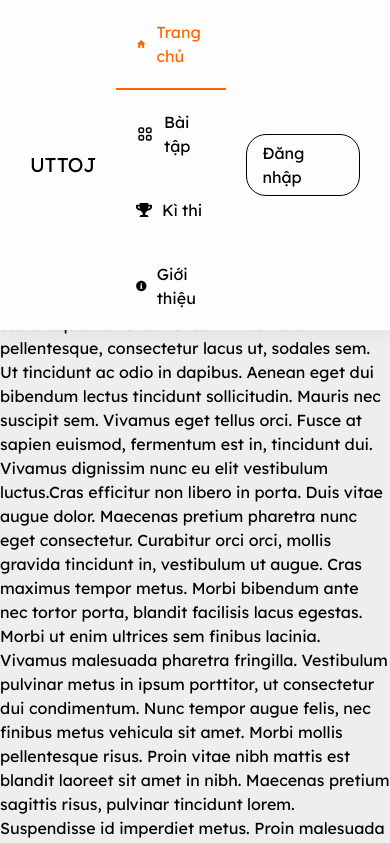
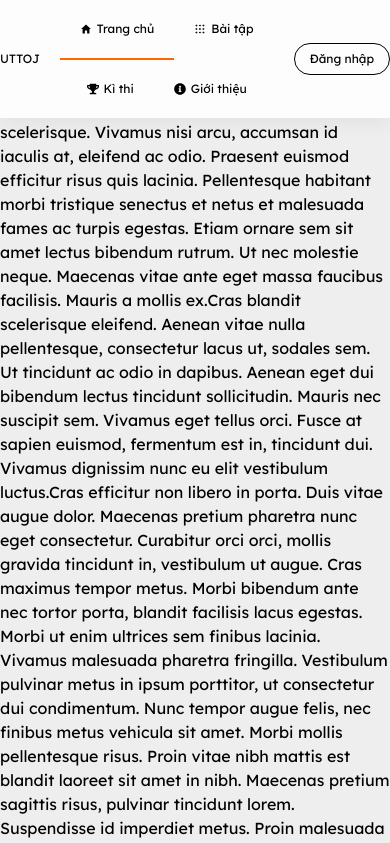
Before and after one commit to duy2kzcuber/Online-judge-fe, a Next.js app: page / in a window 390 px wide. Shown: the top 843 px of the page. Built offline with nearby package versions, Linux system fonts and the light colour scheme.

Commit message:
responsive header

```diff
--- a/src/app/components/header/Header.tsx
+++ b/src/app/components/header/Header.tsx
@@ -5,13 +5,15 @@ export const Header = () => {
 
   return (
     <>
-      <div className="flex gap-[20px] px-[30px] md:px-[15px] bg-[#FDFDFD] shadow-[0_4px_20px_rgba(0,0,0,0.06)] fixed w-full mb-[100px]">
-        <div className="text-center justify-center items-center flex text-[20px]">
-          UTTOJ
+      <header className="bg-[#FDFDFD] shadow-[0_4px_20px_rgba(0,0,0,0.06)] fixed w-full  ">
+        <div className="container md:gap-[20px] gap-[10px] flex flex-1">
+          <div className="text-center justify-center items-center flex text-[12px] md:text-[20px]">
+            UTTOJ
+          </div>
+          <HeaderMenu />
+          <HeaderAccount />
         </div>
-        <HeaderMenu />
-        <HeaderAccount/>
-      </div>
+      </header>
     </>
 
   )
--- a/src/app/components/header/HeaderAccount.tsx
+++ b/src/app/components/header/HeaderAccount.tsx
@@ -8,7 +8,7 @@ export const HeaderAccount = () => {
       {
         !isLogin && (
           <div className="flex items-center justify-center">
-            <Link href="/login" className="border-[0.8px] rounded-[20px] px-[15px] py-[6px] hover:border-oj-orange hover:text-oj-orange">Đăng nhập</Link>
+            <Link href="/login" className="border-[0.8px] rounded-[20px] px-[15px] py-[6px] hover:border-oj-orange hover:text-oj-orange text-[12px] md:text-[16px]">Đăng nhập</Link>
           </div>
         )
       }
--- a/src/app/components/header/HeaderMenu.tsx
+++ b/src/app/components/header/HeaderMenu.tsx
@@ -4,12 +4,13 @@ import { IoMdHome } from "react-icons/io";
 import { FaInfoCircle, FaTrophy } from "react-icons/fa";
 import Link from "next/link";
 import { usePathname } from "next/navigation";
+import { TbGridDots } from "react-icons/tb";
 
 
 export const HeaderMenu = () => {
   const navLinks = [
     { id: 1, title: "Trang chủ ", href: "/", icon: <IoMdHome /> },
-    { id: 2, title: "Bài tập", href: "/bai-tap", icon: <HiOutlineViewGrid size={24} /> },
+    { id: 2, title: "Bài tập", href: "/bai-tap", icon: <TbGridDots /> },
     { id: 3, title: "Kì thi", href: "/ki-thi", icon: <FaTrophy /> },
     { id: 4, title: "Giới thiệu", href: "/gioi-thieu", icon: <FaInfoCircle /> },
   ];
@@ -19,12 +20,12 @@ export const HeaderMenu = () => {
 
   return (
     <>
-      <ul className="flex flex-wrap flex-1 ">
+      <ul className="flex flex-wrap flex-1 justify-center">
         {navLinks.map((link) => (
-          <li key={link.id} className={`hover:border-b-[2px] hover:border-b-oj-orange ${pathName == link.href ? `text-oj-orange border-b-[2px] border-b-oj-orange` : ''}`}>
+          <li key={link.id} className={`hover:border-b-[2px] hover:border-b-oj-orange hover:text-oj-orange${pathName == link.href ? `text-oj-orange border-b-[2px] border-b-oj-orange` : ''}`}>
             <Link
               href={link.href}
-              className={`flex items-center gap-[10px] px-[20px] py-[20px]`}>
+              className={`flex items-center gap-[5px] px-[20px] py-[20px] md:gap-[10px] text-[12px] md:text-[16px]`}>
               {link.icon}
               {link.title}
             </Link>
--- a/src/app/globals.css
+++ b/src/app/globals.css
@@ -7,6 +7,11 @@
 
 @theme {
   --color-oj-orange: #FF6600;
+  --breakpoint-sm: 576px;
+  --breakpoint-md: 768px;
+  --breakpoint-lg: 992px;
+  --breakpoint-xl: 1216px;
+  --breakpoint-2xl: 1216px;
 }
 
 * {
@@ -32,3 +37,24 @@ select, input, textarea {
   font-size: inherit;
   font-weight: inherit;
 }
+
+@utility container {
+  margin-left: auto;
+  margin-right: auto;
+  width: 100%;
+
+  /* Tự động khớp chiều rộng với các breakpoint đã định nghĩa */
+  @media (width >= --theme(--breakpoint-sm)) {
+    max-width: var(--breakpoint-sm);
+  }
+  @media (width >= --theme(--breakpoint-md)) {
+    max-width: var(--breakpoint-md);
+  }
+  @media (width >= --theme(--breakpoint-lg)) {
+    max-width: var(--breakpoint-lg);
+  }
+  @media (width >= --theme(--breakpoint-xl)) {
+    max-width: var(--breakpoint-xl);
+  }
+  /* 2xl cũng sẽ dừng ở 1216px theo yêu cầu của bạn */
+}
--- a/src/app/layout.tsx
+++ b/src/app/layout.tsx
@@ -1,5 +1,5 @@
 import type { Metadata } from "next";
-import "./globals.css";
+import "../app/globals.css";
 import { Header } from "./components/header/Header";
 
 
```
Also changed, not shown: 1 other file (tests, documents, lock files or other folders).
